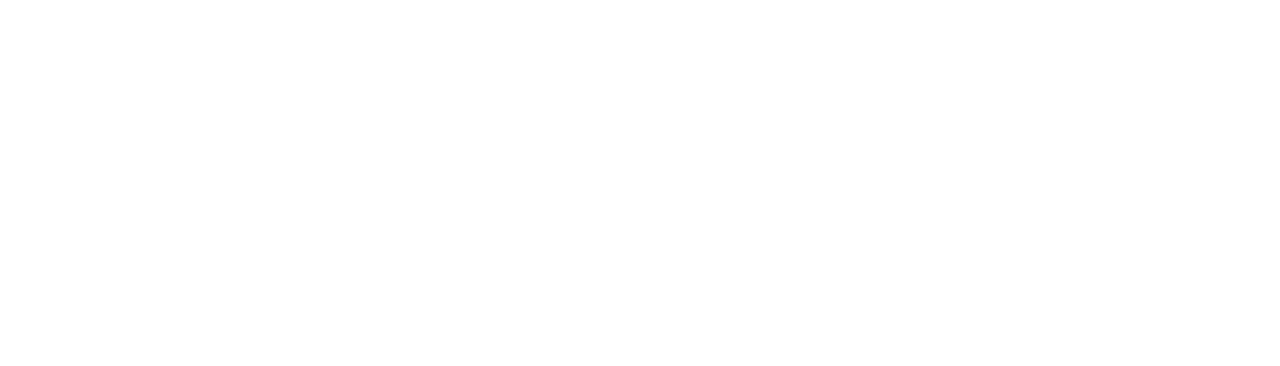
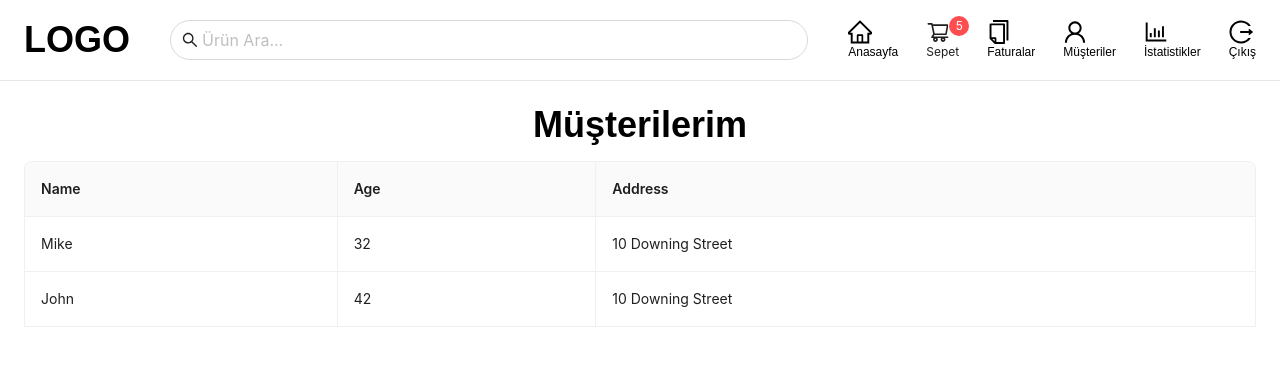
Before and after one commit to mdtanvirahamedshanto/pos-application, a React (Create React App) app in the folder client/: page /customers in a window 1280 px wide. Before the commit this address had no page. Shown: the top 366 px of the page. Built offline with nearby package versions, Linux system fonts and the light colour scheme.

Commit message:
add customer page

```diff
--- a/client/src/App.jsx
+++ b/client/src/App.jsx
@@ -2,6 +2,7 @@ import { BrowserRouter, Routes, Route } from "react-router-dom";
 import HomePage from "./pages/HomePage";
 import CartPage from "./pages/CartPage";
 import BillPage from "./pages/BillPage";
+import CustomerPage from "./pages/CustomerPage";
 
 function App() {
   return (
@@ -10,6 +11,7 @@ function App() {
         <Route path="/" element={<HomePage />} />
         <Route path="/cart" element={<CartPage />} />
         <Route path="/bills" element={<BillPage />} />
+        <Route path="/customers" element={<CustomerPage />} />
       </Routes>
     </BrowserRouter>
   );
--- a/client/src/components/header/Header.jsx
+++ b/client/src/components/header/Header.jsx
@@ -49,7 +49,7 @@ const Header = () => {
             <CopyOutlined className="md:text-2xl text-xl" />
             <span className="md:text-xs text-[10px]">Faturalar</span>
           </Link>
-          <Link to={"/"}
+          <Link to={"/customers"}
             className="menu-link flex flex-col hover:text-[#40a9ff] transition-all"
           >
             <UserOutlined className="md:text-2xl text-xl" />
--- /dev/null
+++ b/client/src/pages/CustomerPage.jsx
@@ -0,0 +1,50 @@
+import Header from "../components/header/Header";
+import { Table } from "antd";
+
+const CustomerPage = () => {
+
+  const dataSource = [
+    {
+      key: "1",
+      name: "Mike",
+      age: 32,
+      address: "10 Downing Street",
+    },
+    {
+      key: "2",
+      name: "John",
+      age: 42,
+      address: "10 Downing Street",
+    },
+  ];
+
+  const columns = [
+    {
+      title: "Name",
+      dataIndex: "name",
+      key: "name",
+    },
+    {
+      title: "Age",
+      dataIndex: "age",
+      key: "age",
+    },
+    {
+      title: "Address",
+      dataIndex: "address",
+      key: "address",
+    },
+  ];
+
+  return (
+    <>
+      <Header />
+      <div className="px-6">
+        <h1 className='text-4xl font-bold text-center mb-4'>Müşterilerim</h1>
+        <Table dataSource={dataSource} columns={columns} bordered pagination={false}/>
+      </div>
+    </>
+  );
+};
+
+export default CustomerPage;
```
